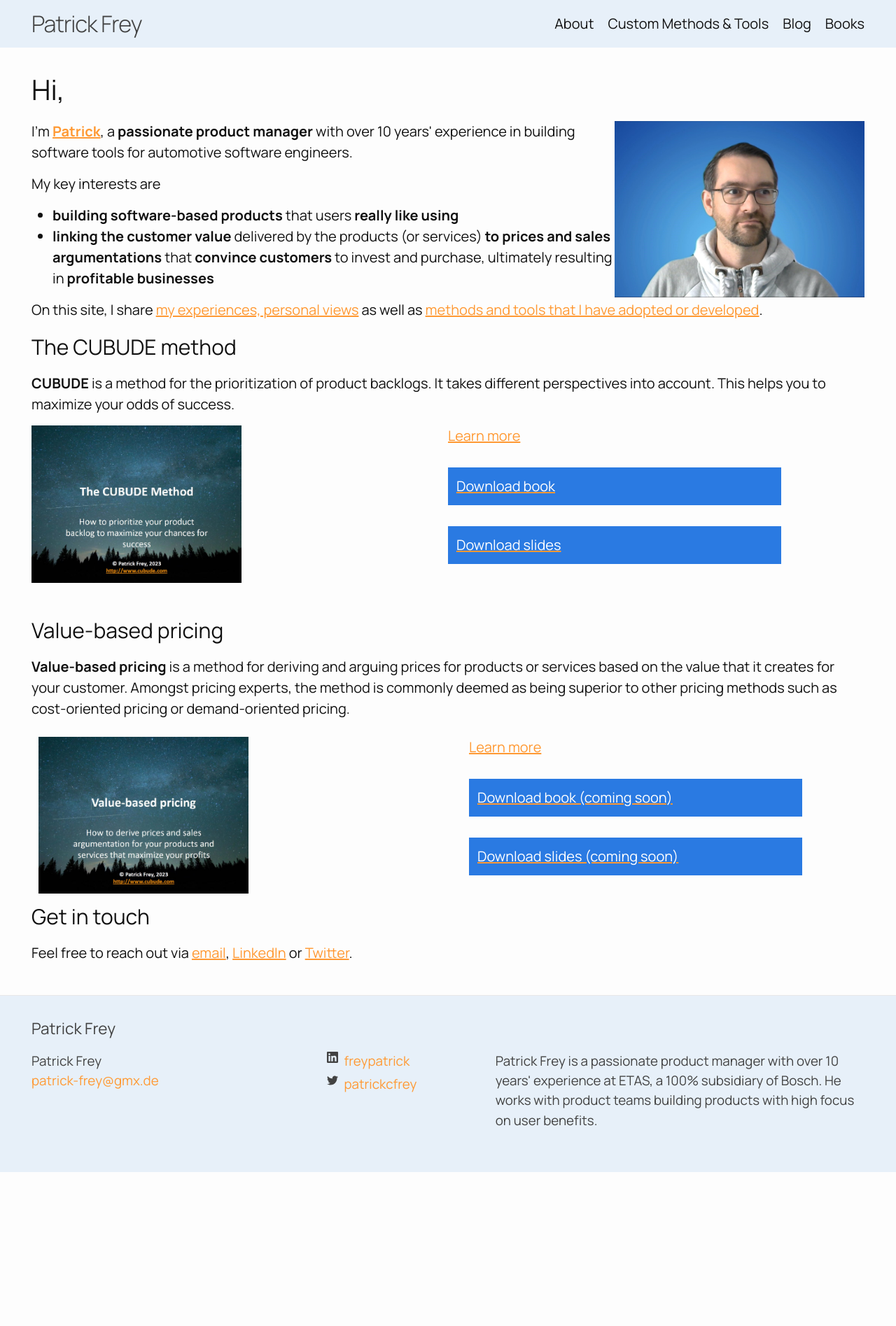
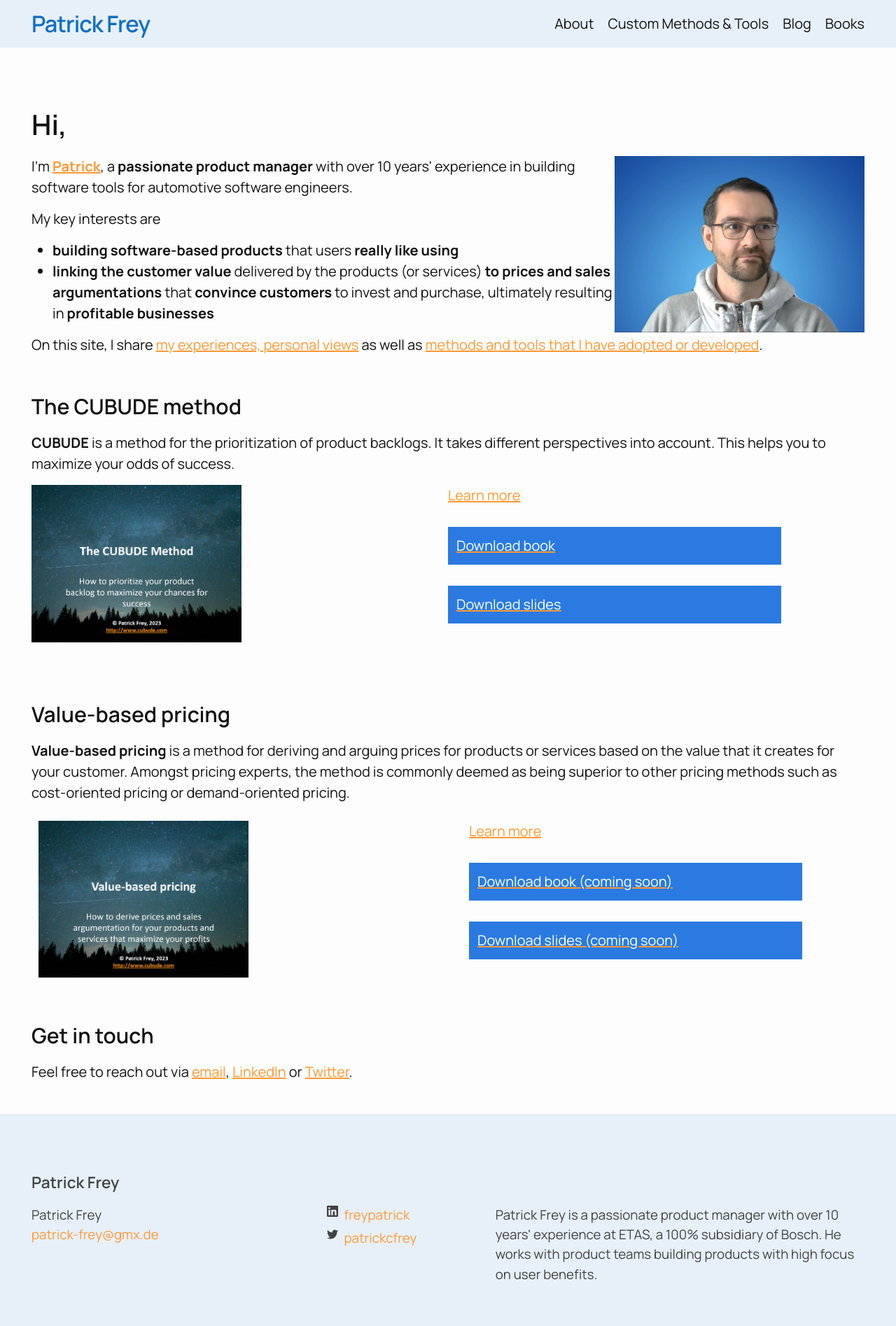
Before and after one commit to patrickfreyproductmanagement/patrickfreyproductmanagement.github.io, a Jekyll site: the page built from index.markdown, in a window 1280 px wide. Shown: the whole page at 70% size. Built offline with Jekyll 4.4.1, drawn with Linux system fonts in a browser that asks for light colours; before the commit the page ends 1675 px from its top, so only the background shows below that.

Commit message:
Adapted font-weight of headings. Added top margin to headings. Adapted color of page title.

```diff
--- a/_sass/minima/_base.scss
+++ b/_sass/minima/_base.scss
@@ -41,7 +41,7 @@ ul, ol, dl, figure,
 }
 
 h1, h2, h3, h4, h5, h6 {
-  margin-top: 0px;
+  margin-top: 50px;
 }
 
 
@@ -99,6 +99,7 @@ li {
  */
 h1, h2, h3, h4, h5, h6 {
   font-weight: $base-font-weight;
+  font-weight: 600;
 }
 
 
--- a/_sass/minima/_layout.scss
+++ b/_sass/minima/_layout.scss
@@ -14,7 +14,8 @@
 
 .site-title {
   @include relative-font-size(1.625);
-  font-weight: 300;
+  //font-weight: 300;
+  font-weight: 600;
   line-height: $base-line-height * $base-font-size * 2.25;
   letter-spacing: -1px;
   margin-bottom: 0;
@@ -22,10 +23,12 @@
 
   &,
   &:visited {
-    color: $grey-color-dark;
+    //color: $grey-color-dark;
+    color: $color2;
   }
 
-  color: $text-color;
+  //color: $text-color;
+  color: $color2;
   text-decoration: none !important;
 }
 
```
